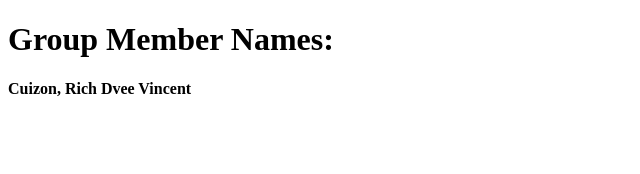
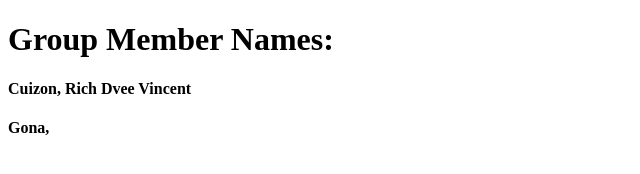
Before and after one commit to retsCodes/GitHub-WS-FO, a plain HTML site: page index.html in a window 1280 px wide. Shown: the full height of the page, 0-640 px from the left. Drawn offline with Linux system fonts and the light colour scheme.

Commit message:
added gona to list of members

```diff
--- a/index.html
+++ b/index.html
@@ -8,5 +8,6 @@
 <body>
     <h1>Group Member Names:</h1>
     <h4>Cuizon, Rich Dvee Vincent</h4>
+    <h4>Gona,</h4>
 </body>
 </html>
```
